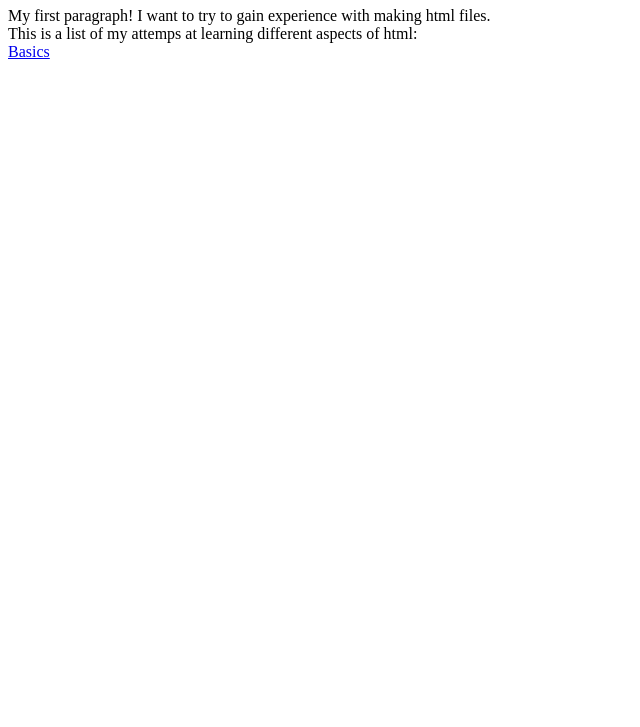
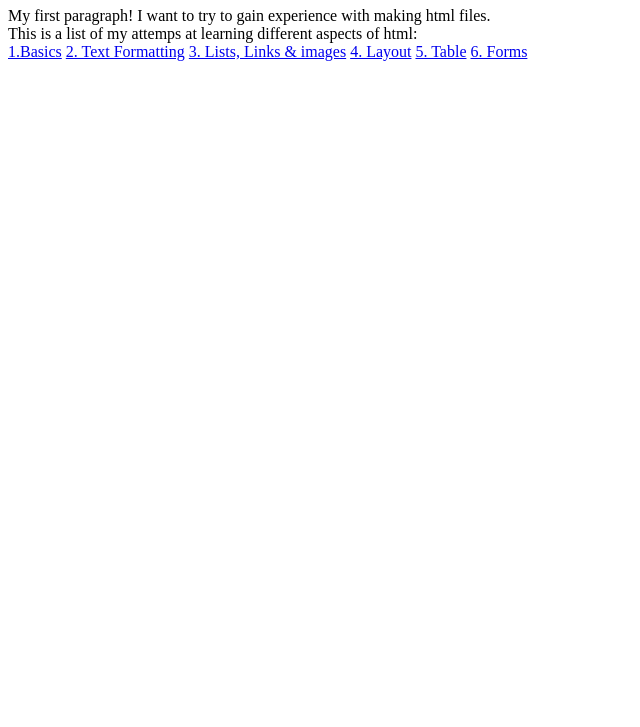
Before and after one commit to 97-LiamDowd/web-dev-practice, a plain HTML site: page index.html in a window 1280 px wide. Shown: the part 73-800 px from the top of the page, without its empty margins (0-640 px from the left). Drawn offline with Linux system fonts and the light colour scheme.

Commit message:
I added the rest of the links to my future exercises

```diff
--- a/index.html
+++ b/index.html
@@ -13,7 +13,12 @@
         <p>
             My first paragraph! I want to try to gain experience with making html files.<br>
             This is a list of my attemps at learning different aspects of html:<br>
-            <a href="exercises/01-basic-page.html">Basics</a>
+            <a href="exercises/01-basic-page.html">1.Basics</a>
+            <a href="exercises/02-text-formatting.html">2. Text Formatting</a>
+            <a href="exercises/03-lists-links-images.html">3. Lists, Links & images</a>
+            <a href="exercises/04-layout.html">4. Layout</a>
+            <a href="exercises/05-table.html">5. Table</a>
+            <a href="exercises/06-form.html">6. Forms</a>
 
         </p>
         </main>
```
